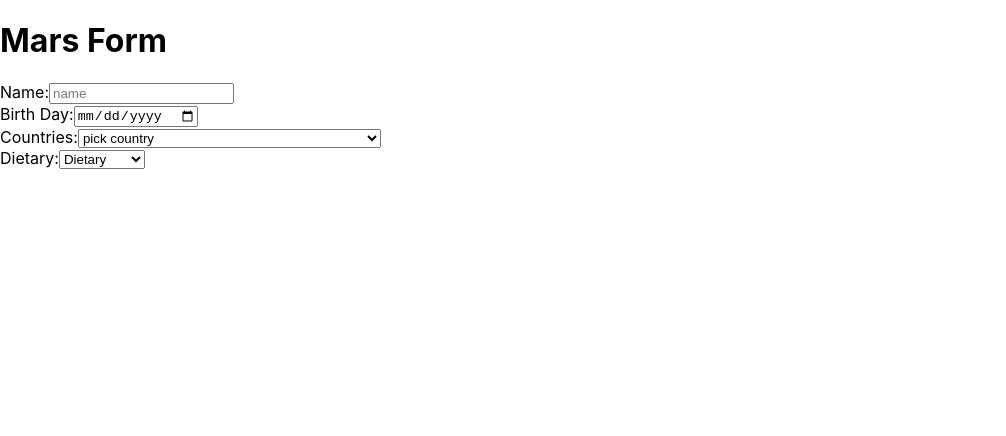
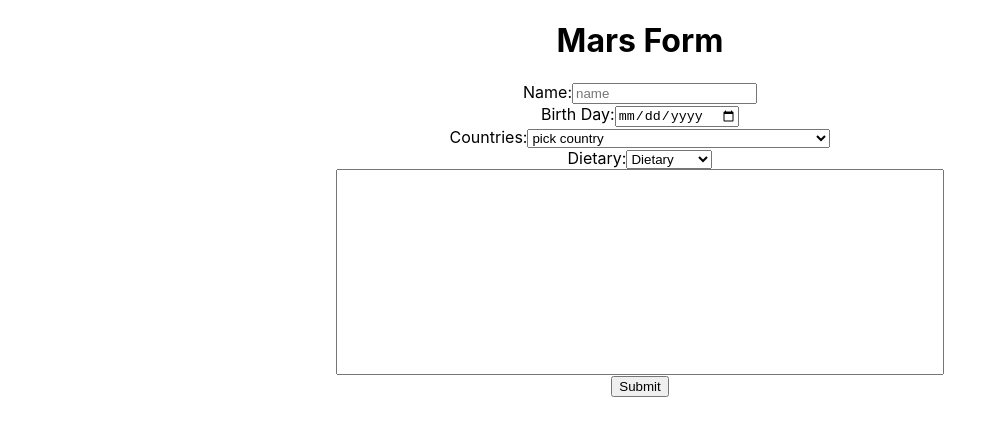
Before and after one commit to joinpursuit/Pursuit-Core-Web-Mars-Form-Lab, a React (Create React App) app in the folder mars-form/: page / in a window 1280 px wide. Shown: the top 436 px of the page, without its empty margins (0-1006 px from the left). Built offline with nearby package versions, Linux system fonts and the light colour scheme.

Commit message:
add submit form

```diff
--- a/mars-form/src/App.css
+++ b/mars-form/src/App.css
@@ -27,6 +27,10 @@
 .App-link {
   color: #61dafb;
 }
+#marsResponse{
+  width: 600px;
+  height: 200px;
+}
 
 @keyframes App-logo-spin {
   from {
--- a/mars-form/src/App.js
+++ b/mars-form/src/App.js
@@ -1,6 +1,6 @@
 import React from 'react';
 import Form from './components/Form'
-// import './App.css';
+import './App.css';
 
 function App() {
   return (
--- a/mars-form/src/components/Form.js
+++ b/mars-form/src/components/Form.js
@@ -1,13 +1,19 @@
 import React from "react";
-import countries from "./country"
+import countries from "./country";
+
+
 class Form extends React.Component {
   state = {
     name : "",
-    dateofbirth : "yyyy/mm/dd",
+    dateofbirth : "yyyy-MM-dd",
     country: "",
-    dietary:""
+    dietary:"",
+    marsResponse:"",
+    formCompleted: false,
+    formSubmitted: true
   }
   createOptions = () => {
+
     return countries.map(country=>{
       return(
         <option value ={country.name} key={country.code} id={country.code}>{country.name}</option>
@@ -15,6 +21,45 @@ class Form extends React.Component {
       )
     })
   }
+  checkCompleted = (e) => {
+    e.preventDefault()
+
+    if(this.state.name && this.state.dateofbirth && this.state.country && this.state.marsResponse) {
+      this.setState({
+        formCompleted: true
+
+      })
+
+    }
+
+  }
+
+  populateAnswer = () => {
+
+    if(this.state.formCompleted){
+
+      return(
+        <>
+        <p> {this.state.name}  </p>
+        <p> {this.state.country} </p>
+        <p> {this.state.dietary}</p>
+        <p> {this.state.marsResponse}</p>
+        <p>Are you sure if the information above is correct!</p>
+        <button
+        onClick={this.formSubmitted}
+        >Confirm
+        </button>
+           </>
+
+      )
+    }
+  }
+
+  formSubmitted = () => {
+    this.setState({formSubmitted: true})
+  }
+
+
   handleChange = e => {
     console.log(e.target.value)
     this.setState({
@@ -23,12 +68,12 @@ class Form extends React.Component {
 
   }
 
-
   render(){
     return(
       <div>
         <h1>Mars Form</h1>
-        <form>
+        <form
+        onSubmit={this.checkCompleted}>
         <label>
           Name:
           <input
@@ -83,13 +128,34 @@ class Form extends React.Component {
 
       <br/>
 
+       <input
+       name="marsResponse"
+       id="marsResponse"
+       type="text"
+       value={this.state.marsResponse}
+       onChange={this.handleChange}
+       />
+
+       <br/>
+
+       <button
+       name="formCompleted"
+       type="submit"
+
+       >Submit</button>
+
         </form>
+      <div>
+        {this.populateAnswer()}
+
+      </div>
       </div>
 
 
     )
   }
 
+
 }
 
 
```
